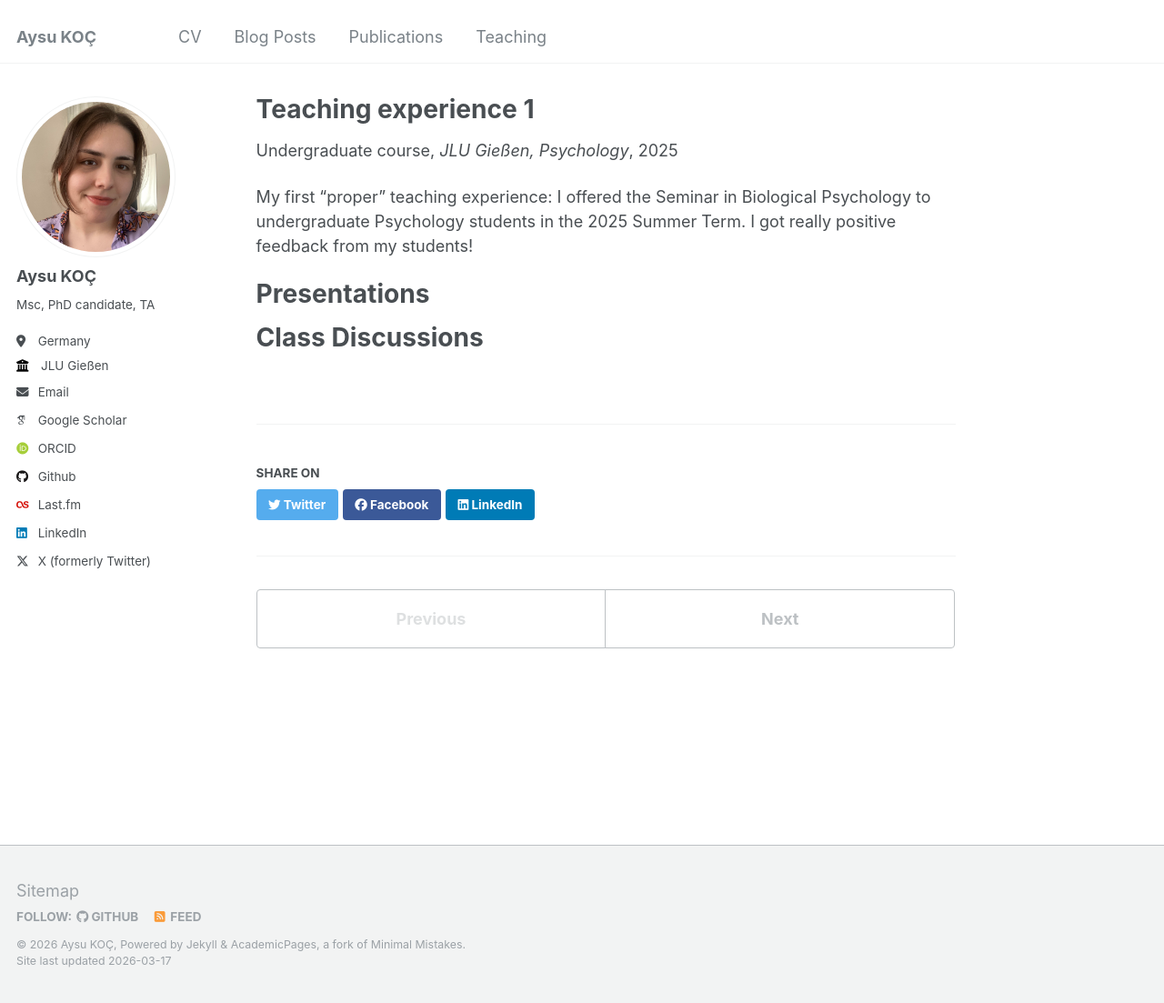
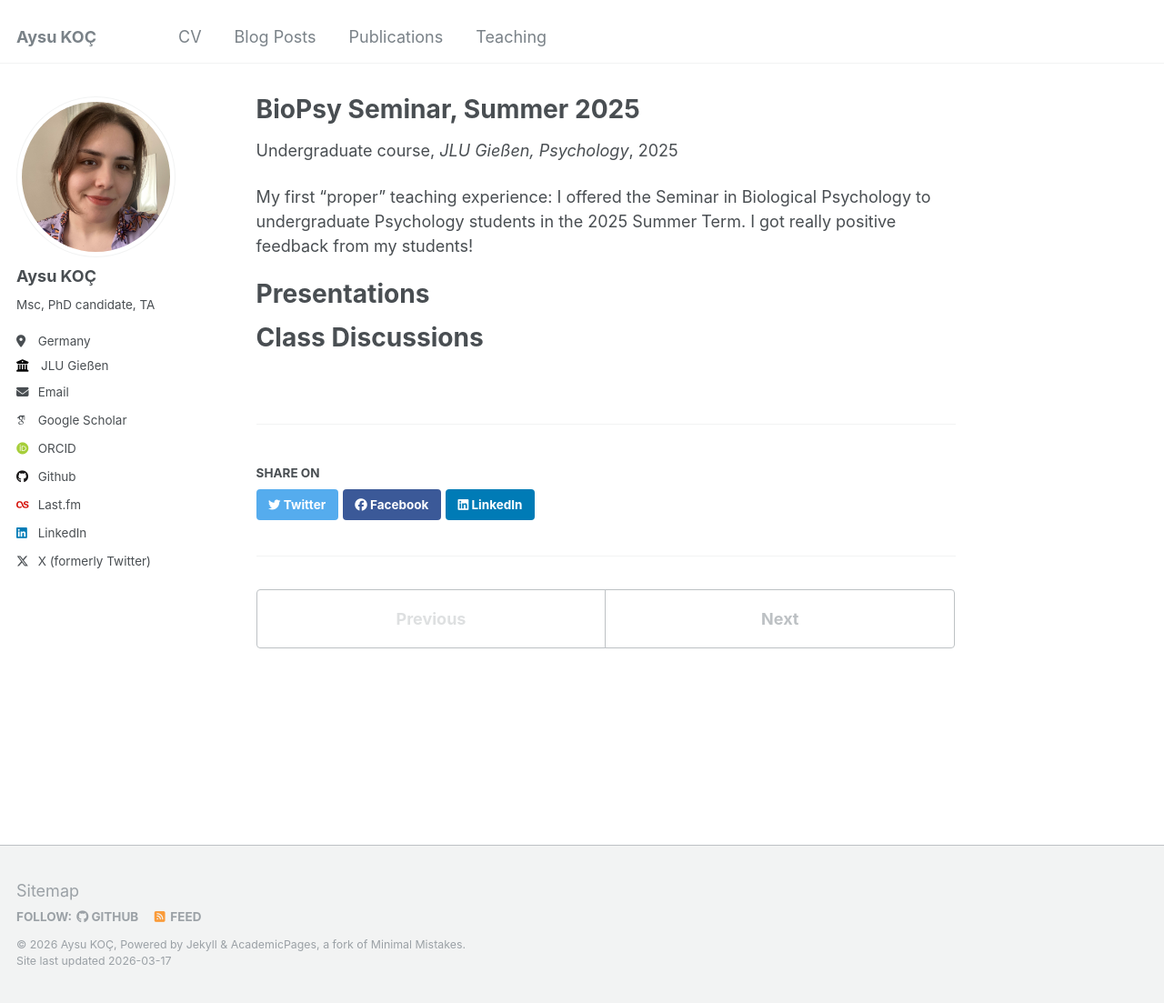
Before and after one commit to aysukoc/aysukoc.github.io, a Jekyll site: the page built from _teaching/2025-summer-teaching-1.md, in a window 1280 px wide and 1103 px high. Shown: the whole window at 91% size. Built offline with Jekyll 4.4.1, drawn with Linux system fonts in a browser that asks for light colours; some web fonts are replaced.

Commit message:
Update 2025-summer-teaching-1.md

```diff
--- a/_teaching/2025-summer-teaching-1.md
+++ b/_teaching/2025-summer-teaching-1.md
@@ -1,5 +1,5 @@
 ---
-title: "Teaching experience 1"
+title: "BioPsy Seminar, Summer 2025"
 collection: teaching
 type: "Undergraduate course"
 permalink: /teaching/2025-summer-teaching-1
```
